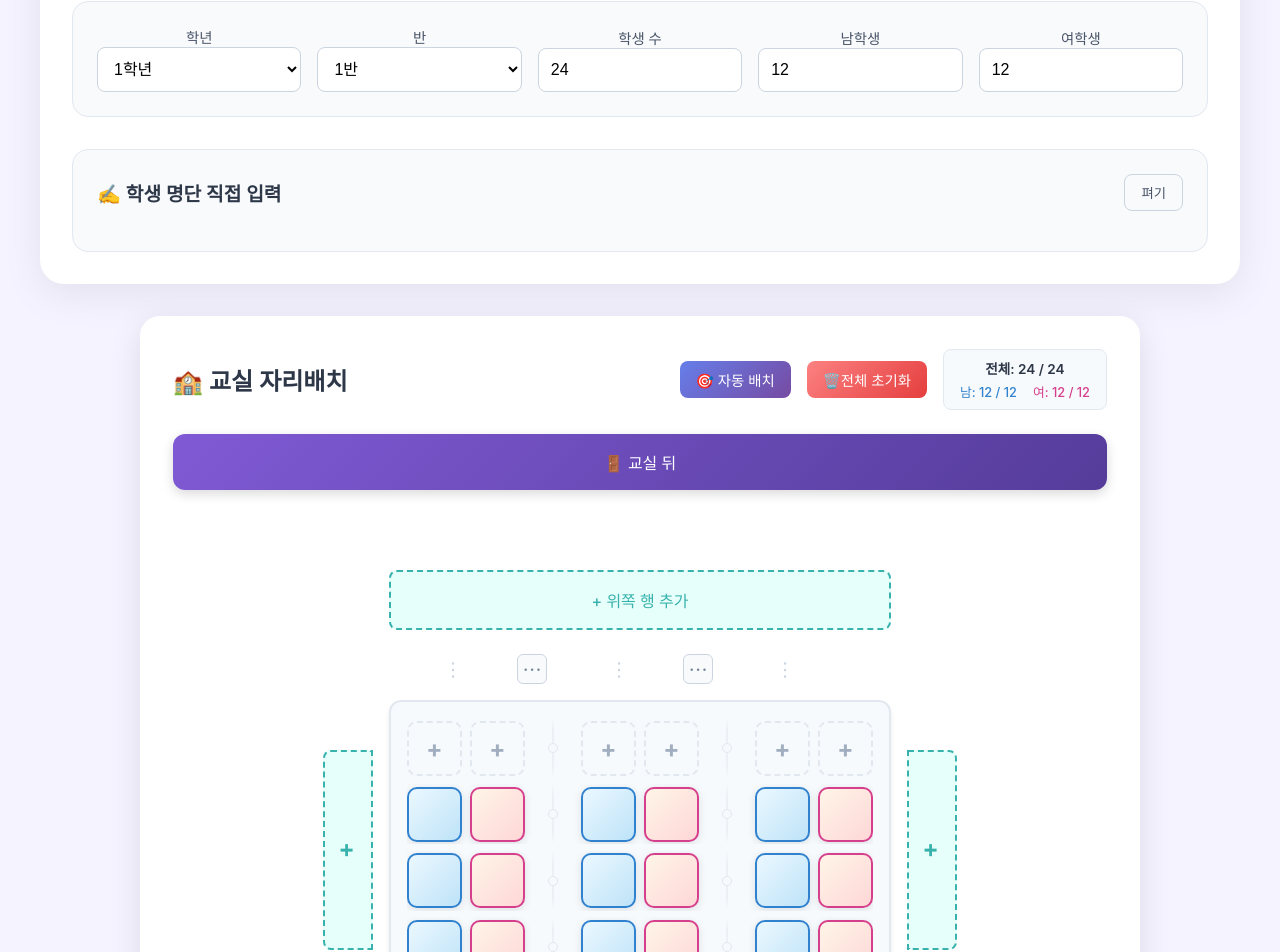
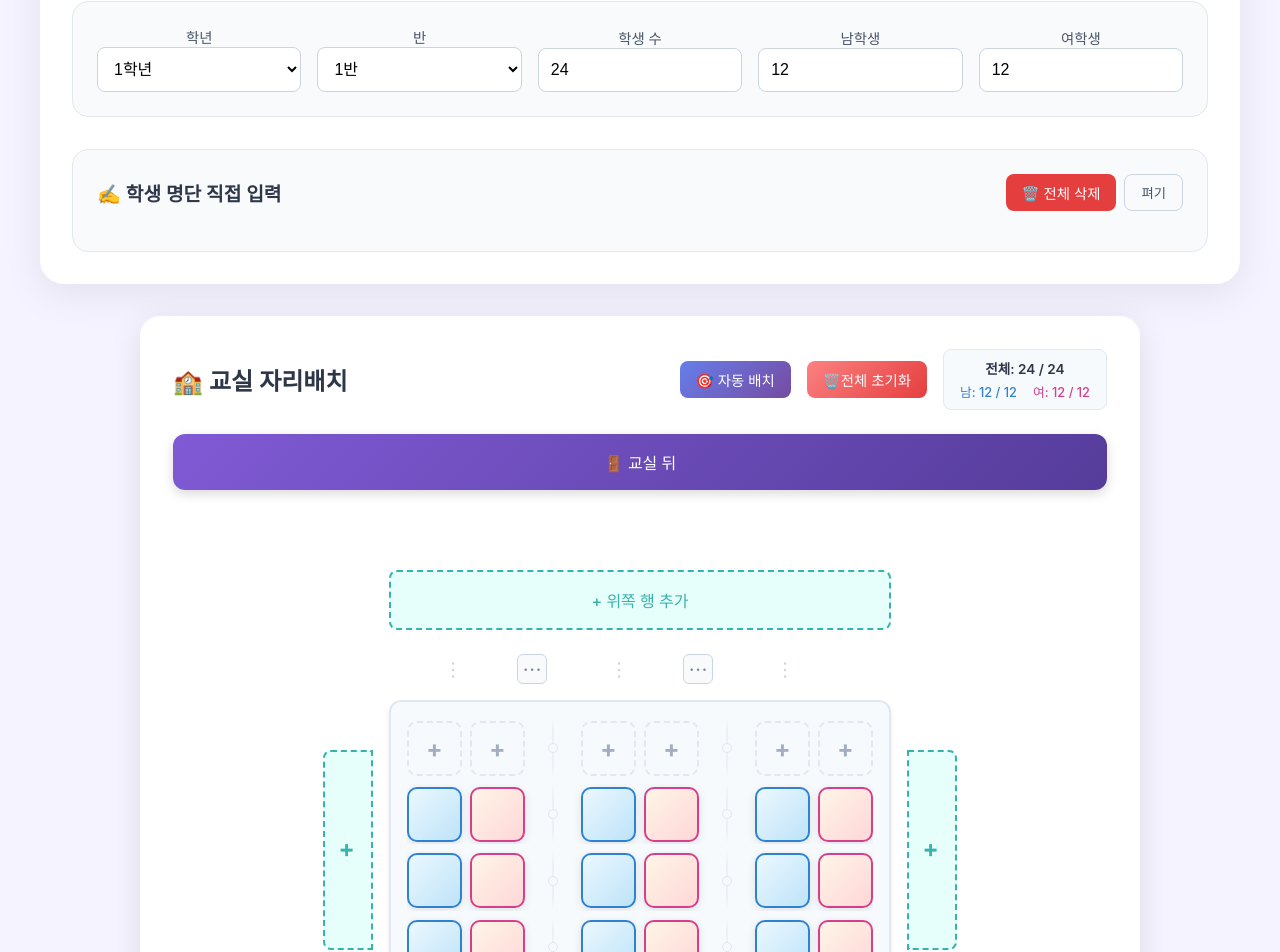
Before and after one commit to HooniKims/jaribaechi, a React (Create React App) app: page / in a window 1280 px wide. Shown: the part 825-1777 px from the top of the page. Built offline with nearby package versions, Linux system fonts and the light colour scheme; a web font is replaced by a local one.

Commit message:
Add clear all students feature with confirmation dialog and improved UI controls

```diff
--- a/src/components/ControlPanel.css
+++ b/src/components/ControlPanel.css
@@ -229,6 +229,33 @@
 
 .manual-entry-header h4 {
   margin-bottom: 0;
+}
+
+.manual-entry-controls {
+  display: flex;
+  gap: 0.5rem;
+  align-items: center;
+}
+
+.clear-all-btn {
+  background: var(--danger-color);
+  color: white;
+  border: none;
+  padding: 0.5rem 1rem;
+  border-radius: 8px;
+  cursor: pointer;
+  font-weight: 500;
+  font-size: 0.9rem;
+  transition: all 0.2s ease;
+  display: flex;
+  align-items: center;
+  gap: 0.25rem;
+}
+
+.clear-all-btn:hover {
+  background: #c53030;
+  transform: translateY(-1px);
+  box-shadow: 0 4px 12px rgba(229, 62, 62, 0.3);
 }
 
 .collapse-btn {
--- a/src/components/ControlPanel.js
+++ b/src/components/ControlPanel.js
@@ -52,6 +52,20 @@ const ControlPanel = ({ settings, onSettingsChange, students }) => {
     const updatedStudents = manualStudents.map(student => ({ ...student, gender }));
     setManualStudents(updatedStudents);
     handleStudentDataChange(updatedStudents);
+  };
+
+  const handleClearAllStudents = () => {
+    if (window.confirm('모든 학생 정보를 삭제하시겠습니까?')) {
+      setManualStudents([]);
+      handleStudentDataChange([]);
+      // 학생 수도 초기화
+      onSettingsChange({
+        studentCount: '',
+        maleCount: '',
+        femaleCount: '',
+        students: []
+      });
+    }
   };
 
   const handleRowKeyDown = (e, index) => {
@@ -337,9 +351,14 @@ const ControlPanel = ({ settings, onSettingsChange, students }) => {
       <div className="manual-student-entry-section">
         <div className="manual-entry-header">
           <h4>✍️ 학생 명단 직접 입력</h4>
-          <button onClick={() => setIsStudentTableCollapsed(!isStudentTableCollapsed)} className="collapse-btn">
-            {isStudentTableCollapsed ? '펴기' : '접기'}
-          </button>
+          <div className="manual-entry-controls">
+            <button onClick={handleClearAllStudents} className="clear-all-btn" title="모든 학생 정보 삭제">
+              🗑️ 전체 삭제
+            </button>
+            <button onClick={() => setIsStudentTableCollapsed(!isStudentTableCollapsed)} className="collapse-btn">
+              {isStudentTableCollapsed ? '펴기' : '접기'}
+            </button>
+          </div>
         </div>
         {!isStudentTableCollapsed && (
           <div className="student-table">
```
